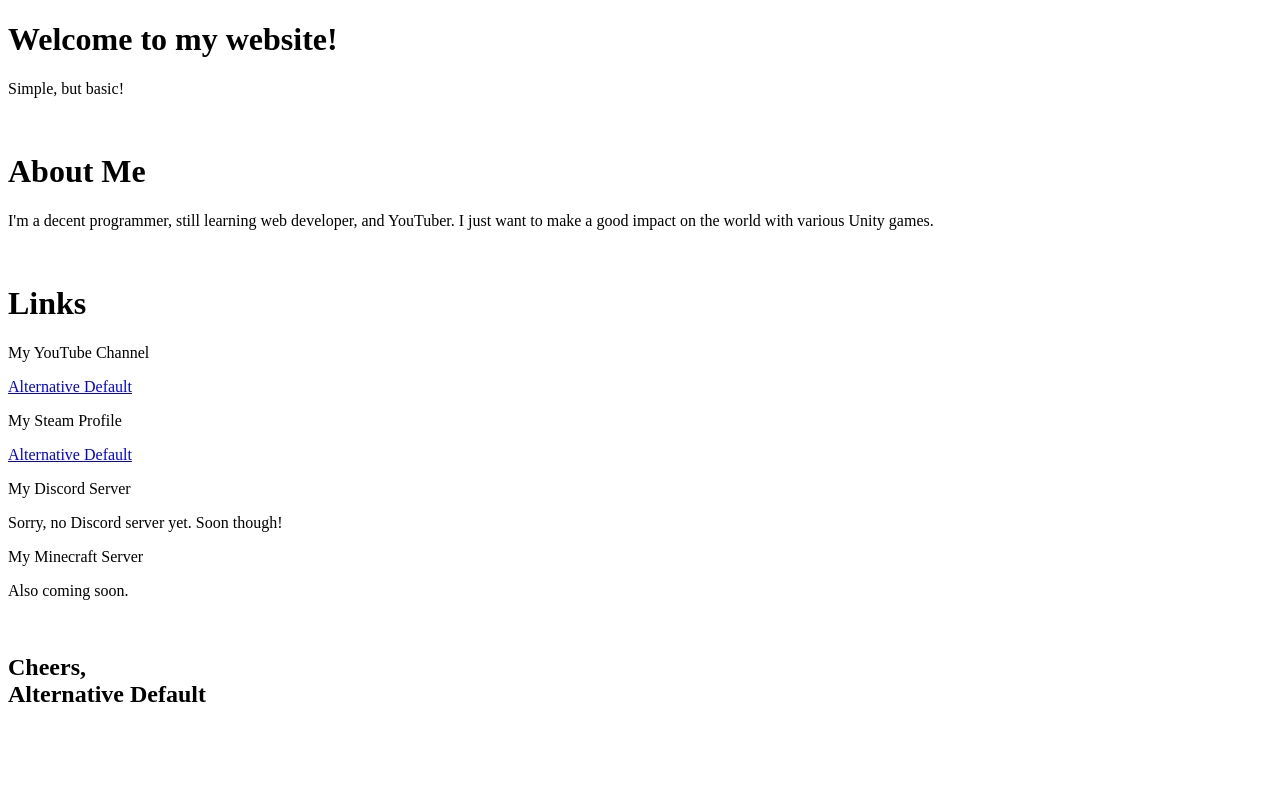
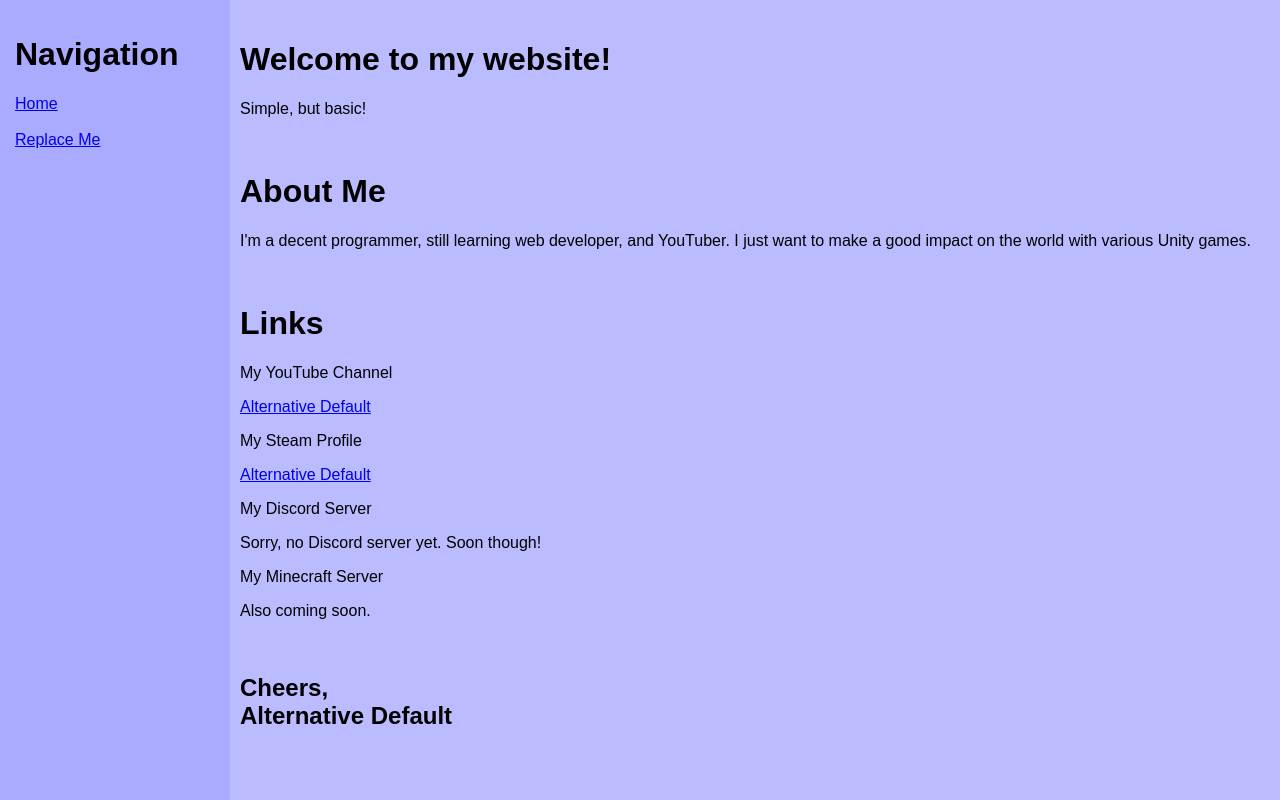
Before and after one commit to Alternative-Default/Alternative-Default.github.io, a plain HTML site: page home/index.html in a window 1280 px wide. Drawn offline with Linux system fonts and the light colour scheme.

Commit message:
Small edits to /home
Changed the background color, and added a work in progress navigation bar.

```diff
--- a/home/index.html
+++ b/home/index.html
@@ -2,9 +2,17 @@
 <html>
 <head>
 <title>AltDefault - Home Page</title>
+<link rel="stylesheet" href="style.css">
 </head>
 <body>
 
+<side>
+<h1>Navigation</h1>
+<a href="/home">Home</a><br><br>
+<a href="/replaceme">Replace Me</a>
+</side>
+
+<main>
 <h1>Welcome to my website!</h1>
 <p>Simple, but basic!</p>
 <br>
@@ -22,6 +30,7 @@
 <p>Also coming soon.</p>
 <br>
 <h2>Cheers,<br>Alternative Default</h2>
+</main>
 
 </body>
 </html>
--- /dev/null
+++ b/home/style.css
@@ -0,0 +1,19 @@
+body {
+    margin: 0;
+    background-color: #bbbbff;
+    font-family: sans-serif;
+
+side {
+    position: fixed;
+    top: 0;
+    left: 0;
+    width: 200px;
+    height: 100vh;
+    background-color: #aaaaff;
+    padding: 15px;
+}
+
+main {
+    margin-left: 220px;
+    padding: 20px;
+}
```
